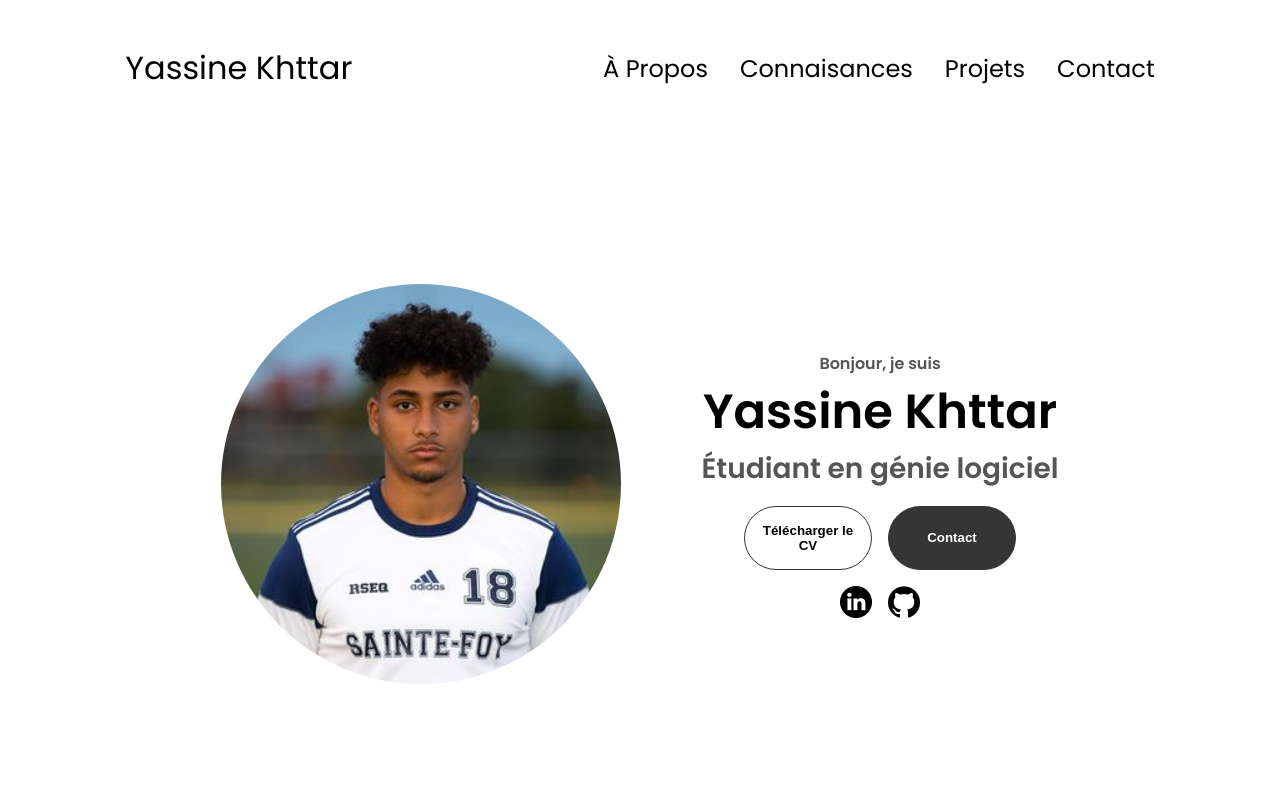
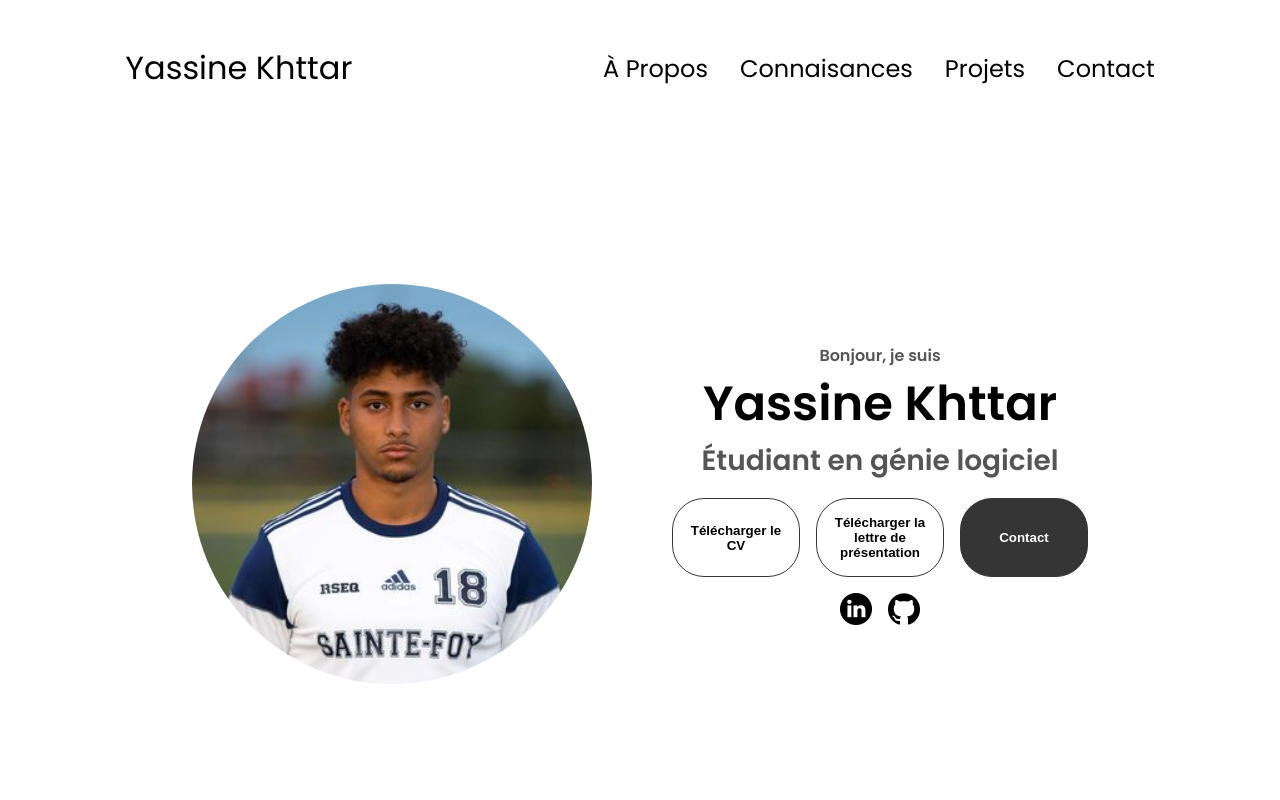
Before and after one commit to YassineKhttar/NewWebSitePortfolio, a plain HTML site: page index.html in a window 1280 px wide. Shown: the top 800 px of the page. Drawn offline with Linux system fonts and the light colour scheme.

Commit message:
lettre presentation

```diff
--- a/index.html
+++ b/index.html
@@ -50,6 +50,12 @@
             onclick="window.open('./assets/Cv Yass 2025.pdf')"
           >
             Télécharger le CV
+          </button>
+          <button
+            class="btn btn-color-2"
+            onclick="window.open('./assets/Yassine présentation 2025.pdf')"
+          >
+            Télécharger la lettre de présentation
           </button>
           <button class="btn btn-color-1" onclick="location.href='./#contact'">
             Contact
```
Also changed, not shown: 1 other file.
